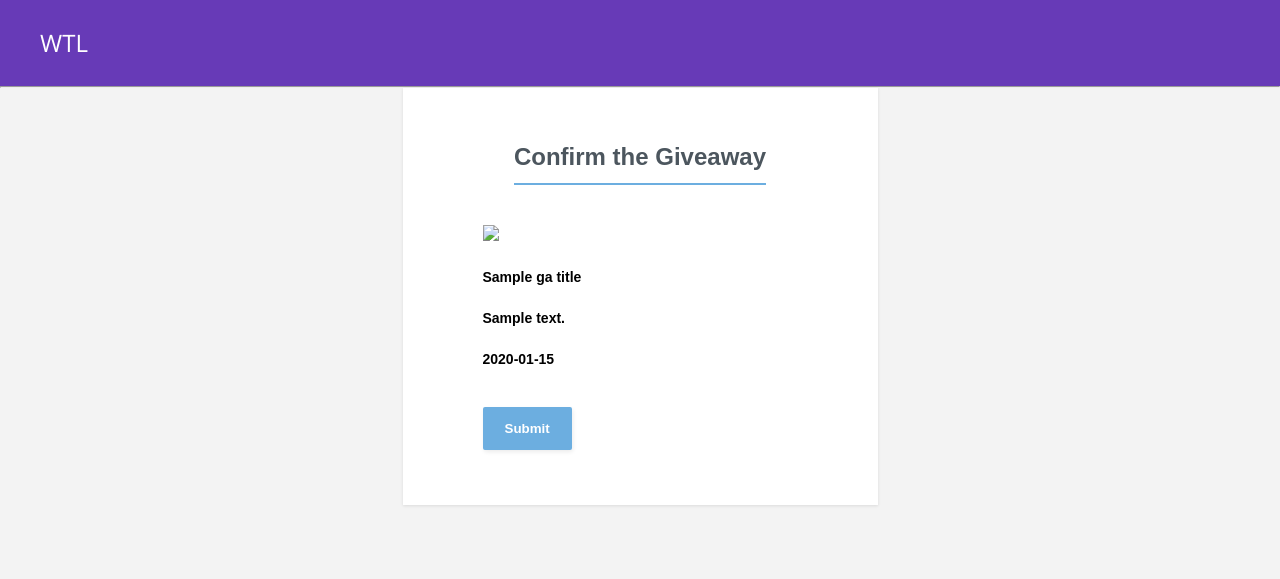
After one commit to hkapoordroid/wtl, a Flask app: template app/templates/giveawayconfirm.html in a window 1280 px wide. The commit adds this page. Shown: the top 579 px of the page. Run offline with Flask 2, Linux system fonts and the light colour scheme; the template is opened without the code that fills it: most values are stand-ins (such as "Sample title", 1, 10 or a date in 2020).

Commit message:
Made changes to create sga view and corresponding html and css

```diff
--- /dev/null
+++ b/app/static/base.css
@@ -0,0 +1,130 @@
+@import url('http://fonts.googleapis.com/css?family=Open+Sans:400,700');
+
+*{
+    margin: 0;
+    padding: 0;
+    box-sizing: border-box;
+}
+
+html{
+	background-color: #efefef;
+}
+
+body{
+	font:14px/1.5 Arial, Helvetica, sans-serif;
+	margin:0;
+}
+
+
+header{
+    box-sizing: border-box;
+	text-align: center;
+    width: 100%;
+    padding: 25px 40px;
+    background-color: #673AB7;
+    overflow: hidden;
+}
+
+
+header h1{
+    float: left;
+	font: normal 24px/1.5 'Open Sans', sans-serif;
+	color: #fff;
+}
+
+header h4{
+    float: left;
+    font: normal 16px/1.5 'Open Sans', sans-serif;
+    color: #fff;
+}
+
+header a{
+    color:#fff;
+    float: right;
+    text-decoration: none;
+    display: inline-block;
+    padding: 13px 50px;
+    border-radius: 3px;
+    font: bold 14px/1 'Open Sans', sans-serif;
+    text-transform: uppercase;
+    background-color:#F05283;
+
+}
+
+ul {
+    list-style: none;
+    border-bottom: 1px solid #EAEAEA;
+    background-color: #FFF;
+    padding: 20px;
+    margin-top: 0;
+    text-align: center;
+    margin-bottom: 75px;
+}
+
+ul a{
+    text-decoration: none;
+    color: #FFF;
+    text-align: left;
+    background-color: #BCB8C2;
+    padding: 10px 16px;
+    border-radius: 2px;
+    opacity: 0.8;
+    font-size: 16px;
+    display: inline-block;
+    margin: 4px;
+    line-height: 1;
+    outline: none;
+
+    transition: 0.2s ease;
+}
+
+ul li a.active{
+    background-color: #F05283;
+    pointer-events: none;
+}
+
+ul li a:hover {
+    opacity: 1;
+}
+
+
+ul li{
+    display: inline-block;
+}
+
+
+@media (max-width: 1000px) {
+
+
+    header h1{
+        float: none;
+    }
+
+    header a{
+        margin-top: 25px;
+        float: none;
+    }
+
+}
+
+.main-content{
+    margin-bottom: 75px;
+}
+
+/* -- Demo ads -- */
+
+@media (max-width: 1200px) {
+	#bsaHolder{ display:none;}
+}
+
+/* -- Link to Tutorialzine -- */
+
+.tz-link{
+	text-decoration: none;
+	color: #fff !important;
+	font: bold 36px Arial,Helvetica,sans-serif !important;
+}
+
+.tz-link span{
+	color: #da431c;
+}
--- /dev/null
+++ b/app/static/giveawayform.css
@@ -0,0 +1,121 @@
+html{
+    background-color: #f3f3f3;
+}
+
+.form-labels-on-top{
+    box-sizing: border-box;
+    max-width: 475px;
+    margin: 0 auto;
+    padding: 55px;
+
+    background-color:  #ffffff;
+    box-shadow: 0 1px 3px 0 rgba(0, 0, 0, 0.1);
+
+    font: bold 14px sans-serif;
+    text-align: center;
+}
+
+.form-labels-on-top .form-row{
+    text-align: left;
+    max-width: 315px;
+    margin: 25px auto 0;
+}
+
+.form-labels-on-top .form-title-row{
+    margin: 0 auto 40px;
+}
+
+.form-labels-on-top h1{
+    display: inline-block;
+    box-sizing: border-box;
+    color: #4C565E;
+    font-size: 24px;
+    padding: 0 0 12px 0;
+    margin: 0;
+    border-bottom: 2px solid #6CAEE0;
+}
+
+.form-labels-on-top .form-row > label span{
+    display: block;
+    box-sizing: border-box;
+    color:  #5f5f5f;
+    width: 200px;
+    padding: 0 0 12px;
+}
+
+.form-labels-on-top input{
+    color:  #5f5f5f;
+    box-sizing: border-box;
+    width: 300px;
+    box-shadow: 1px 2px 4px 0 rgba(0, 0, 0, 0.08);
+    padding: 12px 18px;
+    border: 1px solid #dbdbdb;
+}
+
+.form-labels-on-top input[type=radio],
+.form-labels-on-top input[type=checkbox]{
+    box-shadow: none;
+    width: auto;
+}
+
+.form-labels-on-top select{
+    background-color: #ffffff;
+    color:  #5f5f5f;
+    box-sizing: border-box;
+    width: 240px;
+    box-shadow: 1px 2px 4px 0 rgba(0, 0, 0, 0.08);
+    padding: 12px 18px;
+    border: 1px solid #dbdbdb;
+}
+
+.form-labels-on-top .form-radio-buttons > div{
+    margin-bottom: 10px;
+}
+
+.form-labels-on-top .form-radio-buttons label span{
+    margin-left: 8px;
+    color:  #5f5f5f;
+    font-weight: normal;
+}
+
+.form-labels-on-top .form-radio-buttons input{
+    width: auto;
+}
+
+.form-labels-on-top textarea{
+    color:  #5f5f5f;
+    box-sizing: border-box;
+    width: 240px;
+    height: 80px;
+    box-shadow: 1px 2px 4px 0 rgba(0, 0, 0, 0.08);
+    font: normal 13px sans-serif;
+    padding: 12px;
+    border: 1px solid #dbdbdb;
+    resize: vertical;
+}
+
+.form-labels-on-top button{
+    border-radius: 2px;
+    background-color:  #6caee0;
+    color: #ffffff;
+    font-weight: bold;
+    box-shadow: 1px 2px 4px 0 rgba(0, 0, 0, 0.08);
+    padding: 14px 22px;
+    border: 0;
+    margin-top: 15px;
+}
+
+/*	Making the form responsive. Remove this media query
+    if you don't need the form to work on mobile devices. */
+
+@media (max-width: 600px) {
+
+    .form-labels-on-top{
+        padding: 30px;
+    }
+
+    .form-labels-on-top input{
+        width: 240px;
+    }
+
+}
--- a/app/templates/base.html
+++ b/app/templates/base.html
@@ -1,23 +1,20 @@
+<!DOCTYPE html>
 <html>
   <head>
-    {% if title %}
+    <meta charset="utf-8">
+    <meta http-equiv="X-UA-Compatible" content="IE=edge">
+    <meta name="viewport" content="width=device-width, initial-scale=1">
     <title>{{ title }}</title>
-    {% else %}
-    <title>Welcome to WTL</title>
-    {% endif %}
+    <link rel="stylesheet" href="../static/base.css">
+    <link rel="stylesheet" href="../static/giveawayform.css">
   </head>
+  <header>
+    <h1>WTL</h1>
+  </header>
   <body>
-    <div></div>
+    <div class="main-content">
     <hr>
-    {% with messages = get_flashed_messages() %}
-      {% if messages %}
-        <ul>
-        {% for message in messages %}
-            <li>{{ message }} </li>
-        {% endfor %}
-        </ul>
-      {% endif %}
-    {% endwith %}
     {% block content %}{% endblock %}
+    </div>
   </body>
 </html>
--- /dev/null
+++ b/app/templates/giveawayconfirm.html
@@ -0,0 +1,33 @@
+<!-- extend from base layout -->
+{% extends "base.html" %}
+
+{% block content %}
+  <form class="form-labels-on-top" method="post" name="gaconfirm" action="/sga">
+        <div class="form-title-row">
+                <h1>Confirm the Giveaway</h1>
+        </div>
+        <div class="form-row">
+            <label>
+                <img src="{{ ig_embed_url }}"
+            </label>
+        </div>
+        <div class="form-row">
+                <label>
+                    {{ ga_title }}
+                </label>
+            </div>
+        <div class="form-row">
+            <label>
+                     {{ ga_description }}
+            </label>
+        </div>
+        <div class="form-row">
+              <label>
+                      {{ ga_timezone }}
+              </label>
+          </div>
+          <div class="form-row">
+                <button type="submit">Submit</button>
+          </div>
+  </form>
+{% endblock %}
```
Also changed, not shown: app/templates/giveawayform.html (+52 -18 lines), app/views.py (+23 -0 lines), 2 other files.
